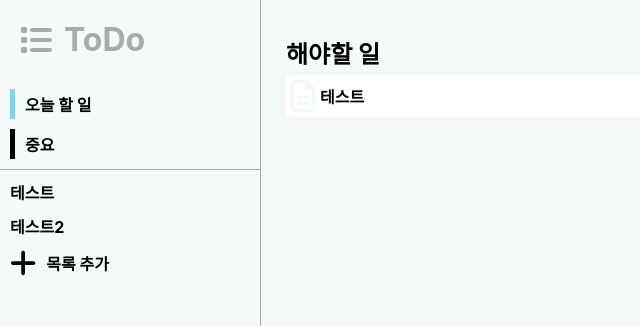
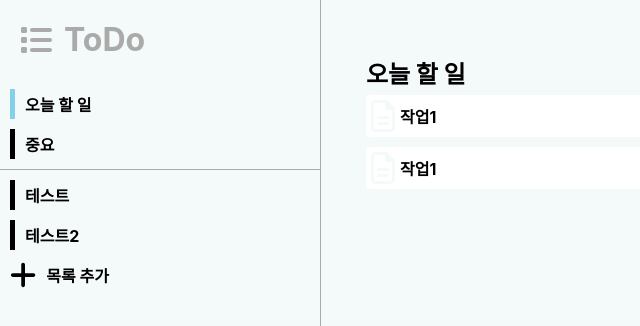
Before and after one commit to bluebear1106/React-ToDo, a React (Create React App) app: page / in a window 1280 px wide. Shown: the top 326 px of the page, without its empty margins (0-640 px from the left). Built offline with nearby package versions, Linux system fonts and the light colour scheme.

Commit message:
레이아웃 수정 및 데이터 추가 작업

```diff
--- a/src/App.js
+++ b/src/App.js
@@ -3,6 +3,7 @@ import NavigaionBar from './components/NavigationBar';
 import styled from 'styled-components';
 import Content from './components/Content';
 import { useState } from 'react';
+import { useEffect } from 'react';
 
 const Container = styled.div`
     display: flex;
@@ -28,32 +29,67 @@ const menus = {
 
 const tasks = [
     {
-        todoId: 0,
-        title: "테스트",
-        date: new Date().toLocaleTimeString(),
-        todo: [
+        taskId: 0,
+        type: "menu",
+        title: "오늘 할 일",
+        date: '',
+        todos: [
             {
-                task: "작업1",
+                do: "작업1",
                 state: false
             },
             {
-                task: "작업1",
+                do: "작업1",
                 state: false
             }
         ]
     },
     {
-        todoId: 1,
-        title: "테스트2",
-        date: new Date().toLocaleTimeString(),
-        todo: [
+        taskId: 1,
+        type: "menu",
+        title: "중요",
+        date: '',
+        todos: [
             {
-                task: "작업2",
+                do: "중요1",
                 state: false
             },
             {
-                task: "작업2",
+                do: "중요1",
                 state: false
+            }
+        ]
+    },
+    {
+        taskId: 2,
+        type: "task",
+        title: "테스트",
+        date: new Date().toLocaleTimeString(),
+        todos: [
+            {
+                do: "작업1",
+                state: false
+            },
+            {
+                do: "작업1",
+                state: false
+            }
+        ]
+    },
+    {
+        taskId: 3,
+        type: "task",
+        title: "테스트2",
+        date: new Date().toLocaleTimeString(),
+        todos: [
+            {
+                do: "작업2",
+                state: false
+            },
+            {
+                do: "작업2",
+                state: false
+
             }
         ]
     }
@@ -61,30 +97,43 @@ const tasks = [
 
 
 function App() {
-    const [menu, setMenu] = useState(menus);
+    const [taskId, setTaskId] = useState(0);
     const [task, setTask] = useState(tasks);
 
-    const menuClick = (menuId) => {
-        setMenu({ ...menus, menuId: menuId });
+    const onTaskClick = (taskId) => {
+        setTaskId(taskId);
     };
 
     const onTaskAdd = (taskTitle) => {
         const temp = {
-            todoId: 2,
+            todoId: 5,
+            type: 'task',
             title: taskTitle,
             date: new Date().toLocaleTimeString(),
-            todo: [
-
-            ]
+            todos: []
         }
         setTask(task.concat(temp));
-    }
+    };
+
+    const onToDoAdd = (taskId, text) => {
+        const todo = {
+            do: text,
+            state: false
+        };
+        const temp = task.map((t) => {
+            return t.taskId === taskId ? { ...t, todos: t.todos.concat(todo) } : t
+        });
+
+        setTask(task.map((t) => {
+            return t.taskId === taskId ? { ...t, todos: t.todos.concat(todo) } : t
+        }));
+    };
 
     return (
         <>
             <Container>
-                <NavigaionBar menus={menu} tasks={task} menuClick={menuClick} onTaskAdd={onTaskAdd} />
-                <Content />
+                <NavigaionBar taskId={taskId} tasks={task} onTaskClick={onTaskClick} onTaskAdd={onTaskAdd} />
+                <Content taskId={taskId} task={task.find((t) => t.taskId === taskId)} onToDoAdd={onToDoAdd} />
             </Container>
         </>
     );
--- a/src/components/Content.jsx
+++ b/src/components/Content.jsx
@@ -4,15 +4,16 @@ import Colors from "../colors/colors";
 import ToDoList from "./ToDoList";
 
 const StyledContent = styled.div`
+    padding: 20px;
     background: ${Colors.F4F9F9};
     flex-grow: 1;
     border-left: 1px solid ${Colors.AAAAAA};
 `;
 
-const Content = ({ type }) => {
+const Content = ({ taskId, task, onToDoAdd }) => {
     return (
         <StyledContent>
-            <ToDoList type={type} />
+            <ToDoList taskId={taskId} task={task} onToDoAdd={onToDoAdd} />
         </StyledContent>
     );
 };
--- a/src/components/NavigationBar.jsx
+++ b/src/components/NavigationBar.jsx
@@ -1,12 +1,12 @@
 import React from "react";
 import styled from "styled-components";
 import { FontAwesomeIcon } from "@fortawesome/react-fontawesome";
-import { faList } from "../../node_modules/@fortawesome/free-solid-svg-icons/index";
+import { faList, faStar, faSun } from "../../node_modules/@fortawesome/free-solid-svg-icons/index";
 import Colors from "../colors/colors";
 import NavTaskAddItem from "./nav/NavTaskAddItem";
 
 const StyledNavBar = styled.div`
-    width: 260px;
+    width: 320px;
     background: ${Colors.F4F9F9};
     display: flex;
     flex-direction: column;
@@ -73,41 +73,60 @@ const StyledNavMenuItem = styled(StyledNavItem)`
     }
 `;
 
-const NavMenuBox = ({ menus, menuClick }) => {
-    return (
-        <StyledNavMenuBox>
-            {menus.list.map((menu) => (
-                <StyledNavMenuItem key={menu.id} onClick={() => menuClick(menu.id)}>
-                    <div className={`box ${menus.menuId === menu.id ? "active" : ""}`} />
-                    <div className="text">{menu.title}</div>
-                </StyledNavMenuItem>
-            ))}
-        </StyledNavMenuBox>
-    );
-};
+// const NavMenuBox = ({ taskId, menuClick }) => {
+//     return (
+//         <StyledNavMenuBox>
+//             {menus.list.map((menu) => (
+//                 <StyledNavMenuItem key={menu.id} onClick={() => menuClick(menu.id)}>
+//                     <div className={`box ${menus.menuId === menu.id ? "active" : ""}`} />
+//                     <div className="text">{menu.title}</div>
+//                 </StyledNavMenuItem>
+//             ))}
+//         </StyledNavMenuBox>
+//     );
+// };
 
-const NavToDoListBox = ({ tasks, onTaskAdd }) => {
-    return (
-        <StyledNavToDoListBox>
-            {tasks.map((task) => (
-                <StyledNavMenuItem key={task.todoId}>
-                    <div className="text">{task.title}</div>
-                </StyledNavMenuItem>
-            ))}
-            <NavTaskAddItem onTaskAdd={onTaskAdd} />
-        </StyledNavToDoListBox>
-    );
-};
+// const NavToDoListBox = ({ tasks, onTaskAdd }) => {
+//     return (
+//         <StyledNavToDoListBox>
+//             {tasks.map((task) => (
+//                 <StyledNavMenuItem key={task.todoId}>
+//                     <div className="text">{task.title}</div>
+//                 </StyledNavMenuItem>
+//             ))}
+//             <NavTaskAddItem onTaskAdd={onTaskAdd} />
+//         </StyledNavToDoListBox>
+//     );
+// };
 
-const NavigaionBar = ({ menus, tasks, menuClick, onTaskAdd }) => {
+const NavigaionBar = ({ taskId, tasks, onTaskClick, onTaskAdd }) => {
     return (
         <StyledNavBar>
             <StyledNavHeader>
                 <FontAwesomeIcon icon={faList} size="2x" />
                 <span>ToDo</span>
             </StyledNavHeader>
-            <NavMenuBox menus={menus} menuClick={menuClick} />
-            <NavToDoListBox tasks={tasks} onTaskAdd={onTaskAdd} />
+            <StyledNavMenuBox>
+                {tasks.map((task) =>
+                    task.type === "menu" ? (
+                        <StyledNavMenuItem key={task.taskId} onClick={() => onTaskClick(task.taskId)}>
+                            <div className={`box ${task.taskId === taskId ? "active" : ""}`} />
+                            <div className="text">{task.title}</div>
+                        </StyledNavMenuItem>
+                    ) : null
+                )}
+            </StyledNavMenuBox>
+            <StyledNavToDoListBox>
+                {tasks.map((task) =>
+                    task.type === "task" ? (
+                        <StyledNavMenuItem key={task.taskId} onClick={() => onTaskClick(task.taskId)}>
+                            <div className={`box ${task.taskId === taskId ? "active" : ""}`} />
+                            <div className="text">{task.title}</div>
+                        </StyledNavMenuItem>
+                    ) : null
+                )}
+                <NavTaskAddItem onTaskAdd={onTaskAdd} />
+            </StyledNavToDoListBox>
         </StyledNavBar>
     );
 };
--- a/src/components/ToDoList.jsx
+++ b/src/components/ToDoList.jsx
@@ -22,10 +22,15 @@ const StyledHeader = styled.div`
 `;
 
 const StyledListBox = styled.div`
-    height: 600px;
+    height: 520px;
     display: flex;
     flex-direction: column;
     align-items: stretch;
+    overflow-y: scroll;
+
+    &::-webkit-scrollbar {
+        display: none;
+    }
 `;
 
 const StyledListItem = styled.div`
@@ -44,6 +49,10 @@ const StyledListItem = styled.div`
         font-weight: bold;
         vertical-align: middle;
     }
+
+    & + & {
+        margin-top: 10px;
+    }
 `;
 
 const ToDoHeader = ({ listName }) => {
@@ -54,17 +63,27 @@ const ToDoHeader = ({ listName }) => {
     );
 };
 
-const ToDoList = ({ type }) => {
+const TodoListItem = ({ todo }) => {
+    return (
+        <StyledListItem>
+            <FontAwesomeIcon className="icon" icon={faFileAlt} size="2x" />
+            <div className="text">{todo.do}</div>
+        </StyledListItem>
+    );
+};
+
+const ToDoList = ({ taskId, task, onToDoAdd }) => {
     return (
         <>
-            <ToDoHeader />
+            <StyledHeaderBox>
+                <StyledHeader>{task.title}</StyledHeader>
+            </StyledHeaderBox>
             <StyledListBox>
-                <StyledListItem>
-                    <FontAwesomeIcon className="icon" icon={faFileAlt} size="2x" />
-                    <div className="text">테스트</div>
-                </StyledListItem>
+                {task.todos.map((todo, index) => (
+                    <TodoListItem key={index} todo={todo} />
+                ))}
             </StyledListBox>
-            {type && type === "task" ? <ListAddBar /> : null}
+            {task && task.type === "task" ? <ListAddBar taskId={taskId} onToDoAdd={onToDoAdd} /> : null}
         </>
     );
 };
--- a/src/components/modal/Modal.jsx
+++ b/src/components/modal/Modal.jsx
@@ -54,14 +54,23 @@ const StyleModalButton = styled.button`
     }
 `;
 
-const Modal = ({ visible, title, content, onCancel, cancelText = "취소", onConfirm = "확인", confirmText }) => {
+const Modal = ({
+    children,
+    visible,
+    title,
+    content,
+    onCancel,
+    cancelText = "취소",
+    onConfirm = "확인",
+    confirmText,
+}) => {
     return (
         <>
             {visible && (
                 <StyledModalBack>
                     <StyledModalBox>
                         <h2>{title}</h2>
-                        <>{content}</>
+                        <>{children}</>
                         <div className="modal-btn">
                             <StyleModalButton onClick={onCancel}>{cancelText}</StyleModalButton>
                             <StyleModalButton onClick={onConfirm}>{confirmText}</StyleModalButton>
--- a/src/components/modal/TaskAddModal.jsx
+++ b/src/components/modal/TaskAddModal.jsx
@@ -33,11 +33,13 @@ const TaskAddModal = ({ visible, onCancel, onConfirm }) => {
         <Modal
             visible={visible}
             title="작업 추가"
-            content={<Content onChange={onChange} />}
+            //content={<Content onChange={onChange} />}
             onCancel={onCancel}
             confirmText="추가"
             onConfirm={() => onConfirm(text)}
-        />
+        >
+            <Content onChange={onChange} />
+        </Modal>
     );
 };
 
```
Also changed, not shown: src/components/ListAddBar.jsx (+16 -9 lines).
